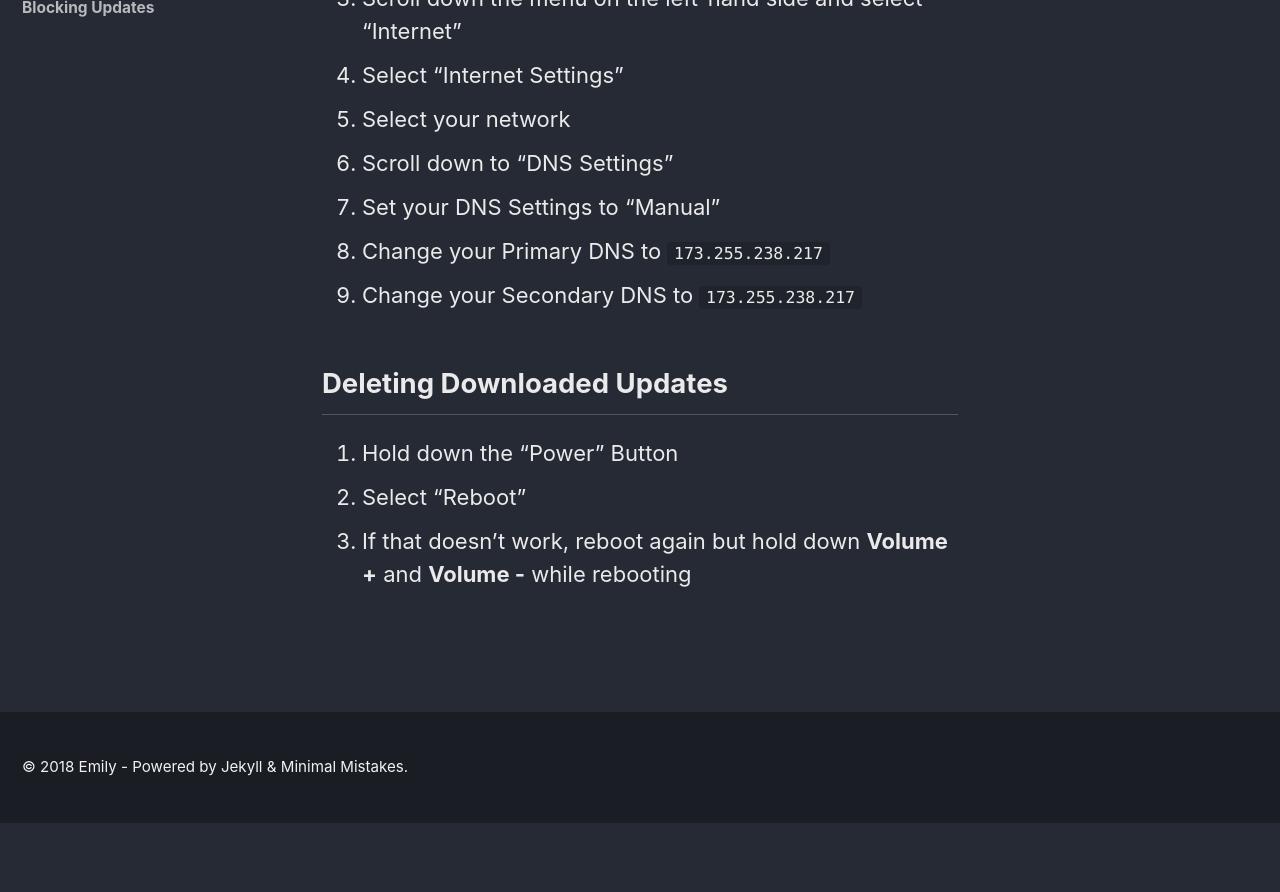
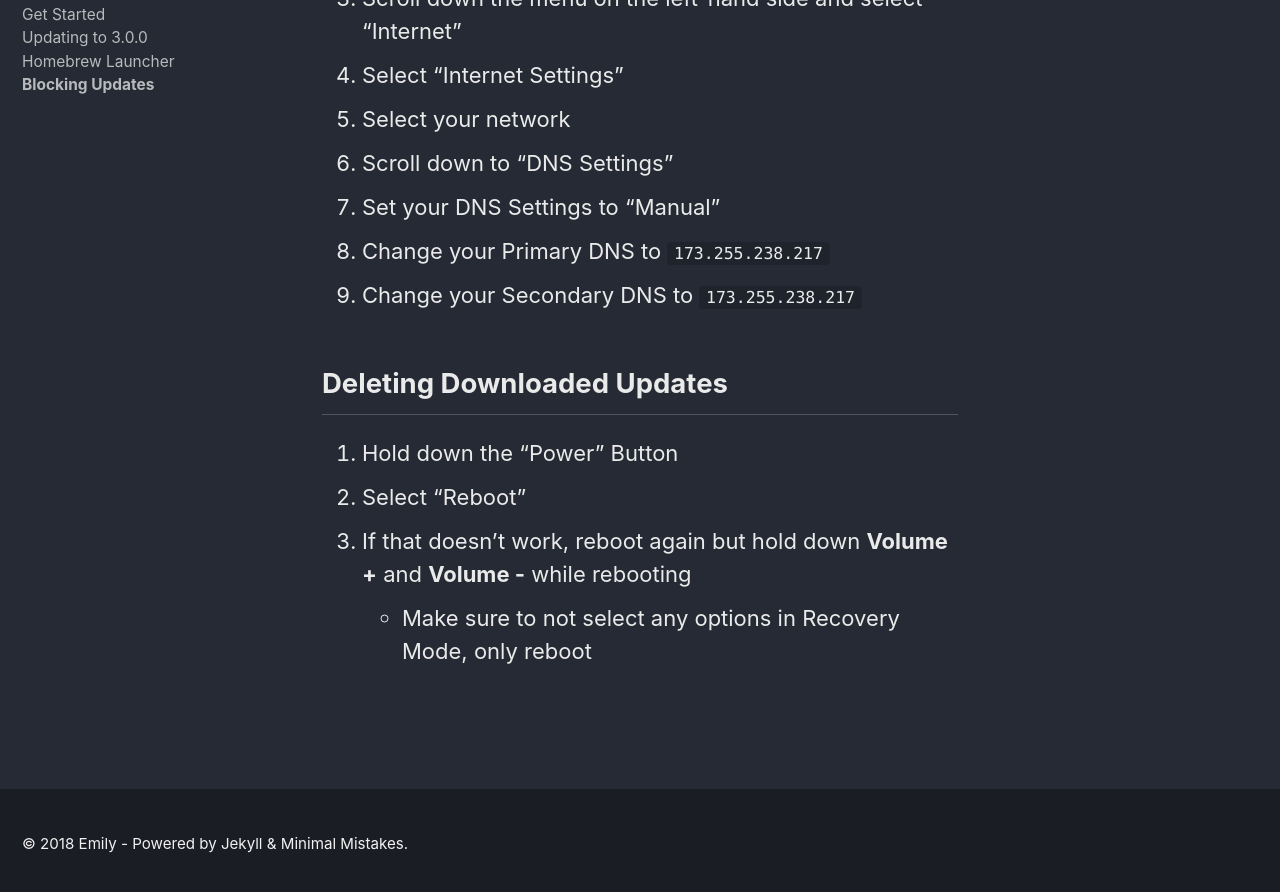
Before and after one commit to emiyl/switch.cfw.guide, a Jekyll site: the page built from guide/blocking-updates.md, in a window 1280 px wide and 900 px high, scrolled down 771 px. Shown: the top 892 px of the window. Built offline with Jekyll 4.4.1, drawn with Linux system fonts in a browser that asks for light colours; nearby versions of some CDN libraries; before the commit the page ends 1594 px from its top, so only the background shows below that.

Commit message:
updated update blocking guid

```diff
--- a/guide/blocking-updates.md
+++ b/guide/blocking-updates.md
@@ -24,3 +24,4 @@
 1. Hold down the "Power" Button
 2. Select "Reboot"
 3. If that doesn't work, reboot again but hold down **Volume +** and **Volume -** while rebooting
+	- Make sure to not select any options in Recovery Mode, only reboot
```
